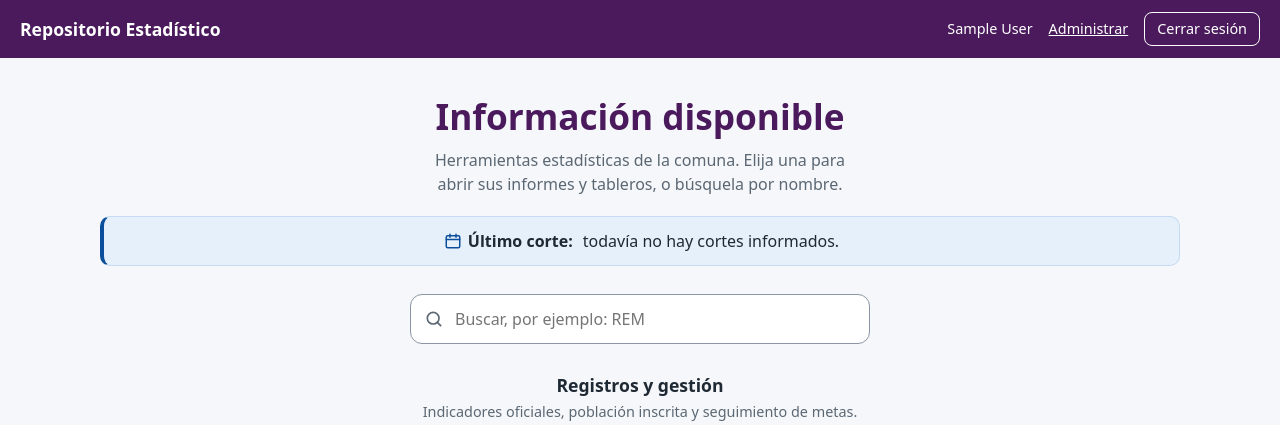
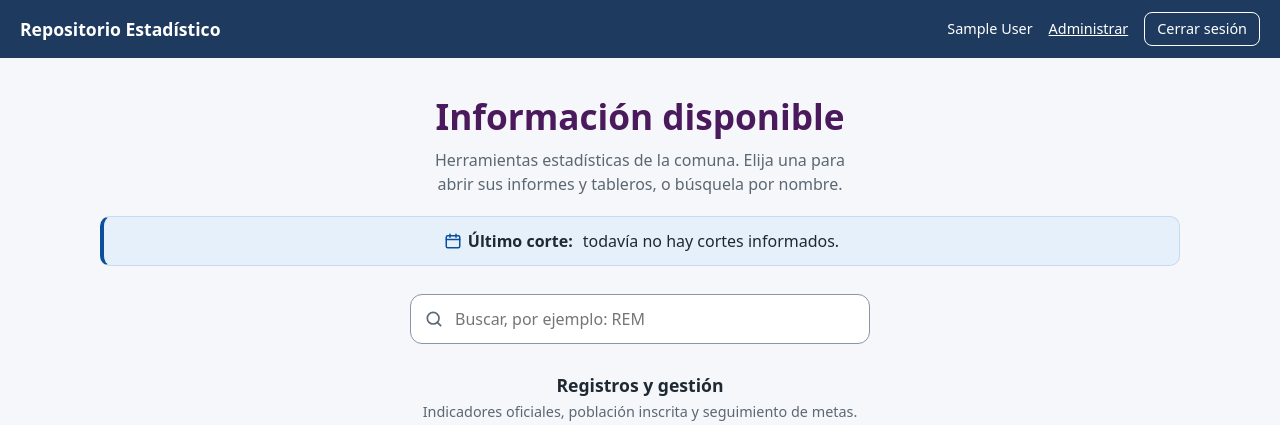
Before and after one commit to JoaquinIORC/repositorio-estadistico, a Django app: page / in a window 1280 px wide. Shown: the top 425 px of the page. Run offline with Django 5.2, Linux system fonts and the light colour scheme; the visitor is signed in with stand-in values (Sample User, id 1); data comes from the database, SQL or seed files in the repository; data that the repository does not hold is empty.

Commit message:
Cambia el color de la barra superior a #1f3a5f
Solo la barra: los títulos y el botón Ingresar siguen en morado. El texto blanco queda con contraste 11,48:1 y el foco sigue en blanco, porque el azul de foco no se distingue sobre este fondo (1,43:1).

```diff
--- a/static/css/portal.css
+++ b/static/css/portal.css
@@ -2,6 +2,7 @@
     --azul: #0b4f9c;
     --azul-claro: #e6f0fb;
     --morado: #4a1a5c;
+    --barra: #1f3a5f;
     --texto: #1f2933;
     --suave: #5b6773;
     --borde: #dde3ea;
@@ -29,7 +30,7 @@ a:focus-visible, button:focus-visible, input:focus-visible {
     outline: 3px solid var(--foco);
     outline-offset: 2px;
 }
-/* Sobre el morado, el azul no se distingue: el foco pasa a blanco. */
+/* Sobre el fondo oscuro de la barra, el azul no se distingue: el foco pasa a blanco. */
 .barra a:focus-visible, .barra button:focus-visible { outline-color: #fff; }
 
 .saltar { position: absolute; left: -999px; padding: 8px 14px; background: #fff; color: var(--azul); }
@@ -43,7 +44,7 @@ a:focus-visible, button:focus-visible, input:focus-visible {
     justify-content: space-between;
     gap: 8px 20px;
     padding: 12px 20px;
-    background: var(--morado);
+    background: var(--barra);
     color: #fff;
 }
 .marca { color: #fff; font-size: 1.1rem; font-weight: 700; text-decoration: none; }
```
